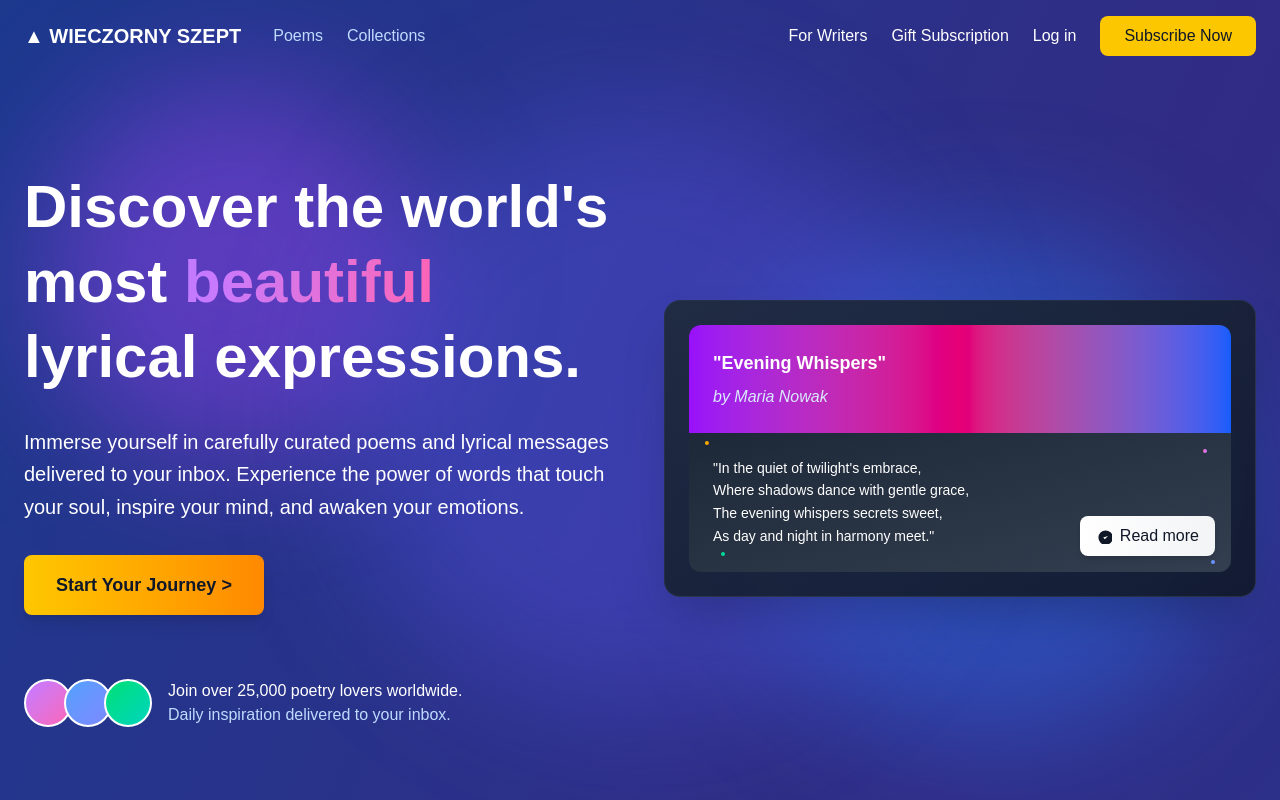
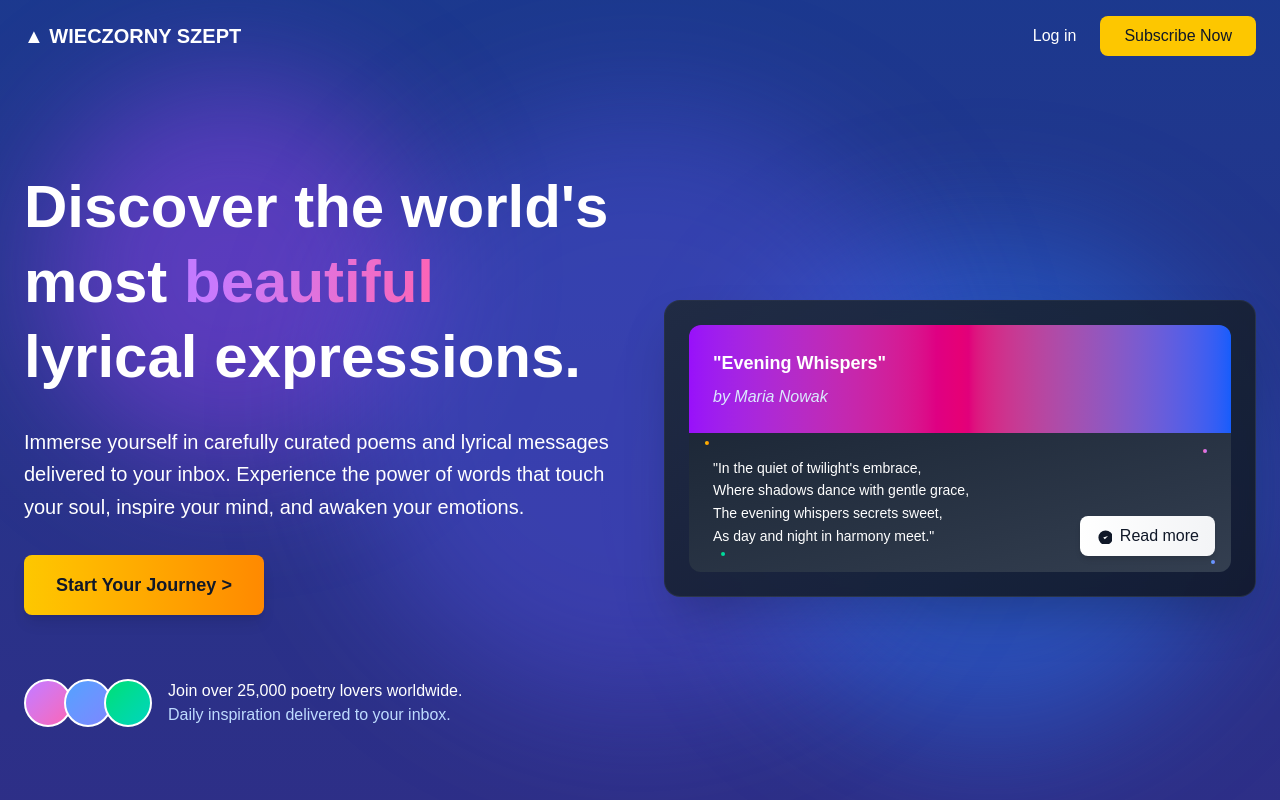
Before and after one commit to kamilkulik/whisper, a Next.js app: page / in a window 1280 px wide. Shown: the top 800 px of the page. Built offline with nearby package versions, Linux system fonts and the light colour scheme.

Commit message:
pretty acceptable landing page

```diff
--- a/src/app/page.tsx
+++ b/src/app/page.tsx
@@ -58,7 +58,8 @@ export default function Home() {
   };
 
   return (
-    <div className="min-h-screen bg-gradient-to-br from-blue-900 via-indigo-900 to-blue-900">
+    <>
+    <div className="min-h-screen bg-gradient-to-b from-blue-900 via-indigo-900 to-[#2A031E]">
       {/* Navigation Bar */}
       <nav className={`fixed top-0 left-0 right-0 z-50 transition-all duration-300 ${
         scrolled
@@ -69,14 +70,10 @@ export default function Home() {
           <div className="flex items-center space-x-8">
             <div className="text-white font-bold text-xl">▲ WIECZORNY SZEPT</div>
             <div className="hidden md:flex space-x-6">
-              <a href="#" className="text-blue-200 hover:text-white transition-colors">Poems</a>
-              <a href="#" className="text-blue-200 hover:text-white transition-colors">Collections</a>
             </div>
           </div>
 
           <div className="flex items-center space-x-6">
-            <a href="#" className="text-white hover:text-blue-200 transition-colors hidden md:block">For Writers</a>
-            <a href="#" className="text-white hover:text-blue-200 transition-colors hidden md:block">Gift Subscription</a>
             <a href="#" className="text-white hover:text-blue-200 transition-colors">Log in</a>
             <a href="/signup" className="bg-yellow-400 hover:bg-yellow-300 text-gray-900 font-medium px-6 py-2 rounded-lg transition-colors inline-block">
               Subscribe Now
@@ -308,8 +305,10 @@ export default function Home() {
             </div>
           </div>
         </div>
-
-        {/* CTA Section */}
+      </div>
+      </div>
+      {/* CTA Section */}
+      <div className="bg-[#2A031E] text-white relative overflow-hidden">
         <div className="relative py-16">
           <div className="max-w-7xl mx-auto px-6">
             <div className="text-center text-white">
@@ -323,10 +322,7 @@ export default function Home() {
             </div>
           </div>
         </div>
-      </div>
-
       {/* Footer */}
-      <div className="bg-[#2A031E] text-white relative overflow-hidden">
         {/* Footer Background Orbs */}
         <div className="absolute inset-0">
           <div className="absolute top-20 left-10 w-96 h-96 bg-purple-500/20 rounded-full blur-3xl"></div>
@@ -400,6 +396,7 @@ export default function Home() {
           </div>
         </div>
       </div>
-    </div>
+
+    </>
   );
 }
```
